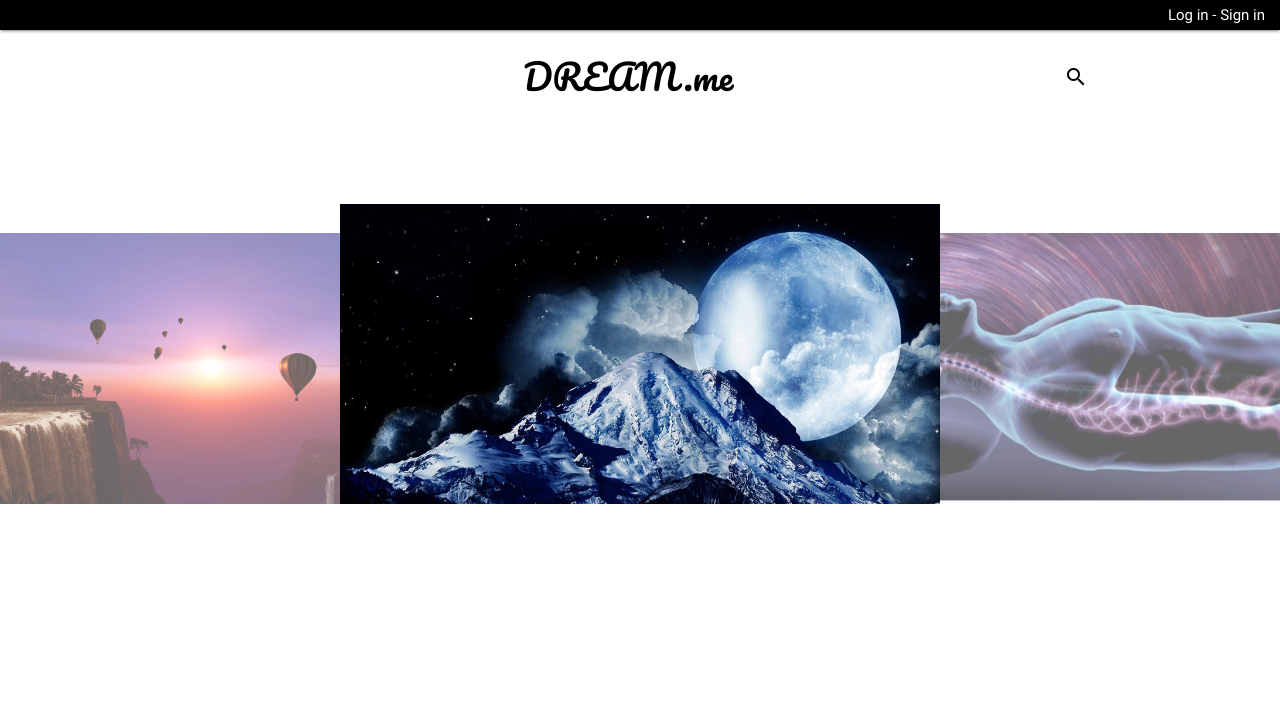
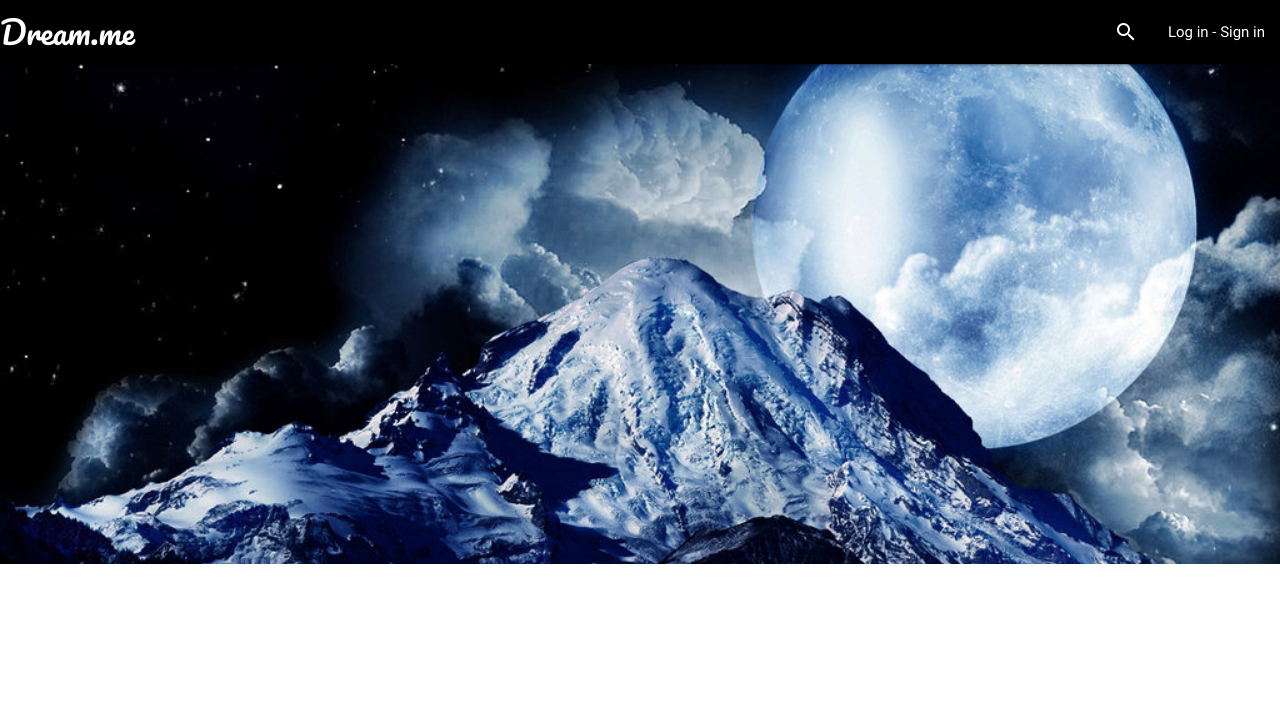
Before and after one commit to ngrt/Dream_Me, a PHP site: page / in a window 1280 px wide. Shown: the top 722 px of the page. Run offline with PHP 8.4, Linux system fonts and the light colour scheme; data that the repository does not hold is empty; some libraries are stand-ins or nearby versions.

Commit message:
changed index style

```diff
--- a/css/index_style.css
+++ b/css/index_style.css
@@ -9,36 +9,8 @@
 	font-size: 35px;
 }
 
-.container {
-	display: flex;
-	flex-direction: row;
-	margin-top: 20px;
-}
-
 .nav-wrapper {
 	background-color: black;
-}
-
-.element-center {
-	flex: 1;
- 	display: flex;
-	justify-content: center;
-}
-
-.element-right {
-	float: right;
-	justify-content: center;
-    align-items: center;
-    color: black;
-}
-
-.img-logo {
-	height: 90px;
-	width: auto;
-}
-.nav-wrapper {
-    height: 30px;
-    line-height: 30px;
 }
 
 .footer {
@@ -50,37 +22,22 @@
 	right: 0;
 }
 
-.carousel .carousel-item {
-	width: 600px !important;
-}
-
 img {
 	max-width:100%;
 }
 
-.dream {
-	width: 300px;
+.space-between {
 	display: flex;
 	justify-content: space-between;
-	flex-wrap: wrap;
+}
+@media only screen and (max-width : 992px) {
+  .parallax img {
+    max-height: 130%; /* or a little bit higher */
+  }
 }
 
-nav i, nav [class^="mdi-"], nav [class*="mdi-"], nav i.material-icons {
-    height: 30px;
-    line-height: 30px;
+@media only screen and (min-width: 993px) {
+  .parallax img {
+    max-height: 170%; /* or higher percentages. It's up to your taste */
+  }
 }
-
-nav .button-collapse i {
-    height: 30px;
-    line-height: 30px;
-}
-
-nav .brand-logo {
-    font-size: 1.6rem;
-}
-
-@media only screen and (min-width: 601px){
-    nav, nav .nav-wrapper i, nav a.button-collapse, nav a.button-collapse i {
-        height: 30px;
-        line-height: 30px;
-    }
--- a/index.php
+++ b/index.php
@@ -28,15 +28,16 @@ require "bdd_pdo.php";
 		<div class="navbar">
 		<nav>
 		<div class="nav-wrapper">
+			<a href="#" class="brand-logo">Dream.me</a>
 		<!-- 	<form method="post" action="search.php">
 				<label>Search</label>
 				<input type="text" name="keywords" placeholder="Type the dream name">
 				<input type="submit" value="Search">
 			</div>
 		</form> -->
-		<ul id="nav-mobile" class="right hide-on-med-and-down">
+		<ul id="nav-mobile" class="right">
 <!-- ICONE CLIQUABLE SEARCH NAVBAR-->
-		<!-- <li><a href="search.php"><i class="material-icons">search</i></a></li> -->
+		<li><a href="search.php"><i class="material-icons">search</i></a></li>
 <!-- ESSAI SEARCH BAR IN NAV BAR -->
 <!-- 		<li><div class="input-field form-inline">
 			<form method="post" action="search.php">
@@ -73,46 +74,14 @@ require "bdd_pdo.php";
 		}
 
 	?></li></ul></div></nav></div>
-<div class="container">
-	<div class="element-center">
-		<a href="#" class="brand-logo">DREAM.me</a>
-	</div>
-		<ul id="nav-mobile" class="right hide-on-med-and-down">
-<!-- ICONE CLIQUABLE -->
-		<li><a href="search.php"><i class="material-icons element-right">search</i></a></li>
-		</ul>
-</div>
 	</header>
 
-<!-- 	CAROUSEL -->
-	<div class="carousel">
-	    <a class="carousel-item" href="#one!"><img src="img/slide1.jpg"></a>
-	    <a class="carousel-item" href="#two!"><img src="img/slide2.jpg"></a>
-	    <a class="carousel-item" href="#three!"><img src="img/slide3.jpg"></a>
-	</div>
+<div class="parallax-container">
+    <div class="parallax"><img src="img/slide1.jpg"></div>
+  </div>
 
-<!-- 	SLIDER -->
-		<!-- <div class="slider">
-			<ul class="slides">
-				<li>
-					<img src="img/slide1.jpg">
-					<div class="caption center-align">
-        				<h3>TROLOLO</h3>
-      		   			<h5 class="light grey-text text-lighten-3">Super rêve ici testez le tmtc.</h5>
-        			</div>
-      			</li>
-      			<li>
-					<img src="img/slide2.jpg">
-					<div class="caption center-align">
-        				<h3>TITRE COOL ICI</h3>
-      		   			<h5 class="light grey-text text-lighten-3">Super rêve ici testez le tmtc.</h5>
-        			</div>
-      			</li>
-			</ul>
-		</div> -->
-
-
-<div class="container"><?php
+<div class="section white">
+	<div class="row container"><?php
 
 // Affichage tableau avec produits avec un maximum de produits par page défini par :
 	$results_per_page = 3;
@@ -126,7 +95,14 @@ require "bdd_pdo.php";
 	while($dream = $result->fetch()) {
 	?>
 <!-- REQUETES SUR LES IMAGES STOCKEES DANS IMG SRC-->
-	<div class="dream"><a href="product.php?product=<?php echo $dream['name'] ?>"><img src="img/slide1.jpg"><?php echo $dream['name'] ?></a></div>
+	<div class="col s12 m6 l4">
+		<div class="card">
+            <div class="card-image">
+              	<a href="product.php?product=<?php echo $dream['name'] ?>"><img src="img/slide1.jpg"><span class="card-title"><?php echo $dream['name'] ?></span>
+              </a>
+          	</div>
+        </div>
+    </div>
 	<?php
 	}; ?>
 
@@ -148,24 +124,18 @@ require "bdd_pdo.php";
 		</ul>
 	</footer>
 	</div>
+</div>
 	<!--Import jQuery before materialize.js-->
         <script type="text/javascript" src="https://code.jquery.com/jquery-2.1.1.min.js"></script>
 
         <!-- Compiled and minified JavaScript -->
  		<script src="https://cdnjs.cloudflare.com/ajax/libs/materialize/0.100.2/js/materialize.min.js"></script>
 
-        <!--Materializecss Slider-->
-       <!--  <script>
-            $(document).ready(function () {
-                $('.slider').slider({full_width: true});
-            });
-        </script> -->
-
+        <!--Materializecss Parallax JS script-->
      	<script>
-     		$(document).ready(function(){
-      $('.carousel').carousel();
+     		 $(document).ready(function(){
+      $('.parallax').parallax();
     });
-            $('.carousel.carousel-slider').carousel({fullWidth: true});
         </script>
 
 </body>
```
